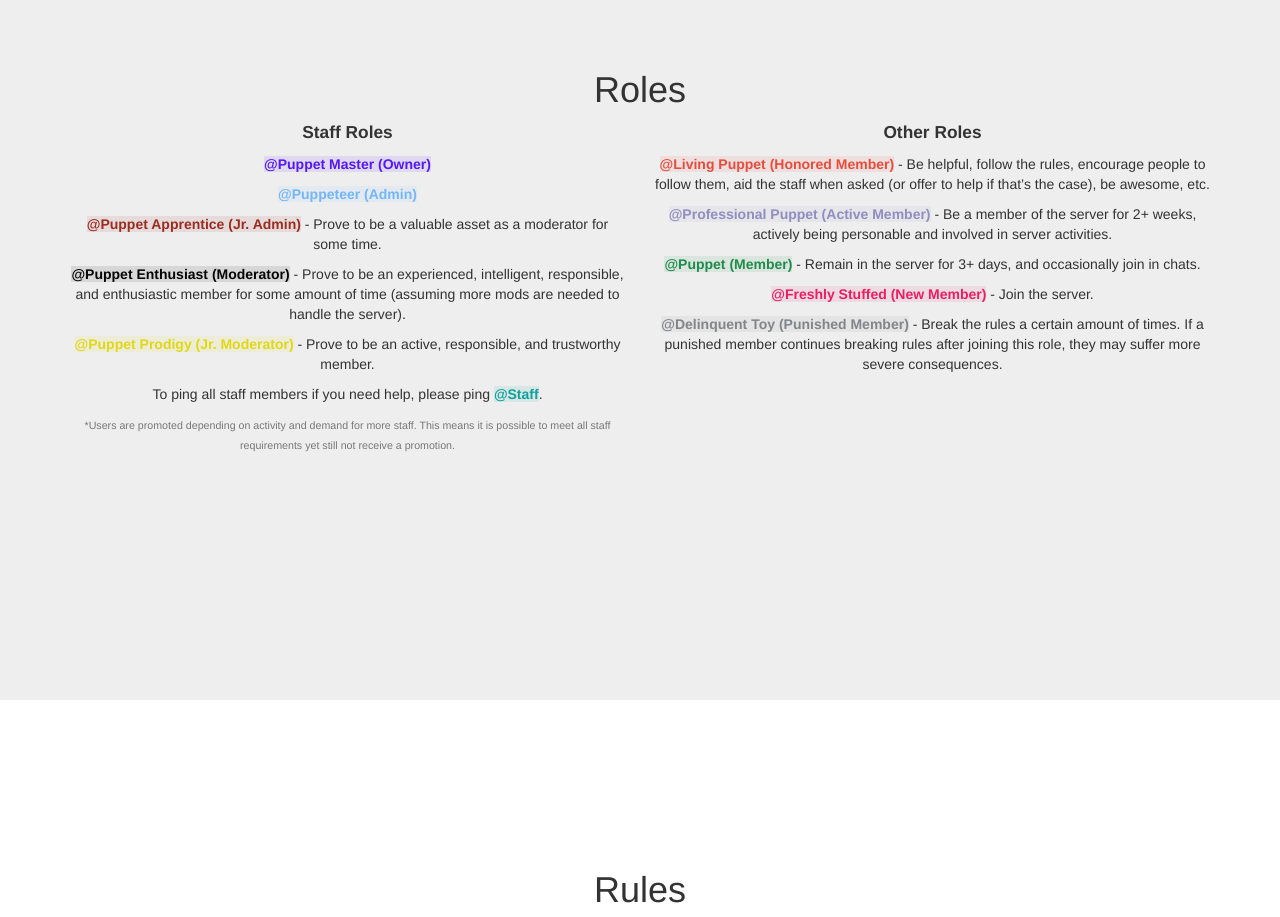
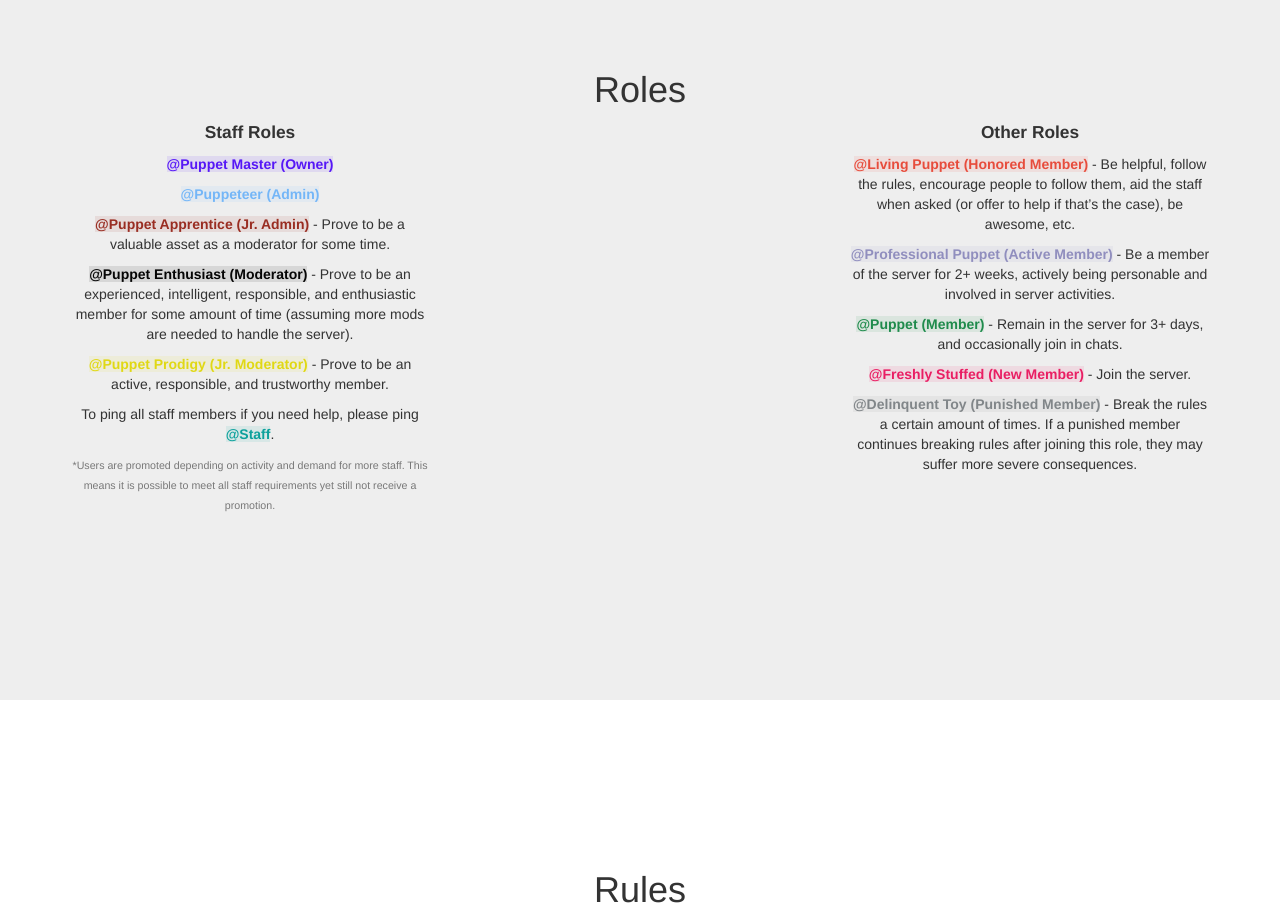
Before and after one commit to cataclysmdiscord/info, a website: page index.html in a window 1280 px wide. Shown: the part 900-1817 px from the top of the page. Drawn offline with Linux system fonts and the light colour scheme.

Commit message:
Update index.html

```diff
--- a/index.html
+++ b/index.html
@@ -87,7 +87,7 @@
                     <h1>Roles</h1>
             </div>
             <div class="row">
-                <div class="col-lg-6">
+                <div class="col-lg-4">
 
                     <p><span style="font-weight:600; font-size:13pt;">Staff Roles</span></p>
 
@@ -106,7 +106,10 @@
 
                     <p><span style="font-size: 8pt; color: #787878;">*Users are promoted depending on activity and demand for more staff. This means it is possible to meet all staff requirements yet still not receive a promotion.</span></p>
                 </div>
-                <div class="col-lg-6">
+                <div class="col-lg-4">
+                    <p>&nbsp;</p>
+                </div>
+                <div class="col-lg-4">
 
                     <p><span style="font-weight:600; font-size:13pt;">Other Roles</span></p>
 
```
